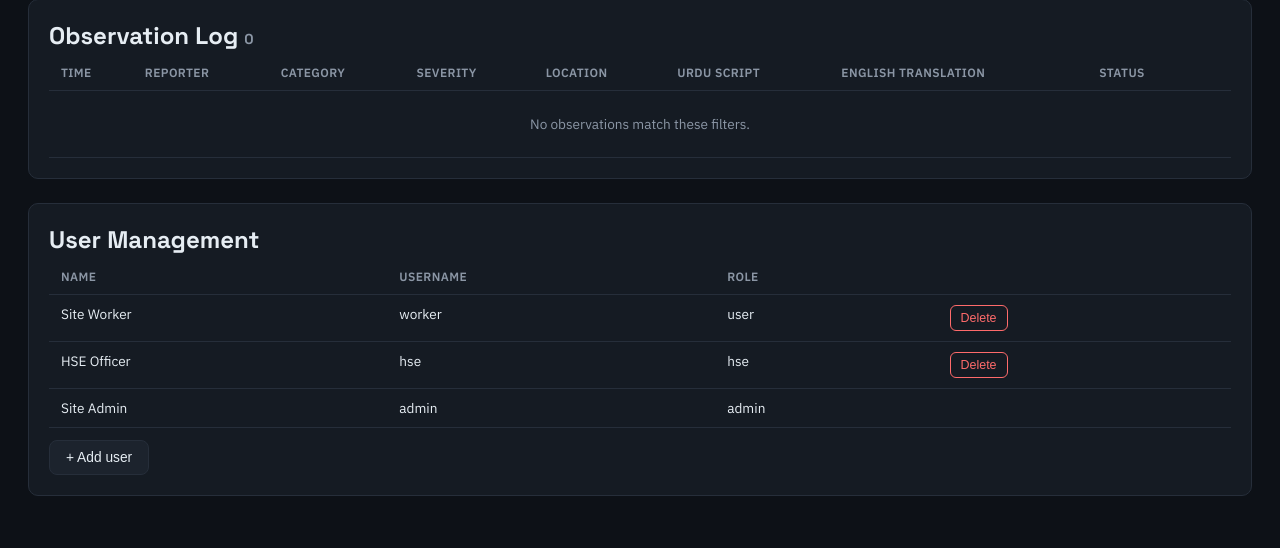
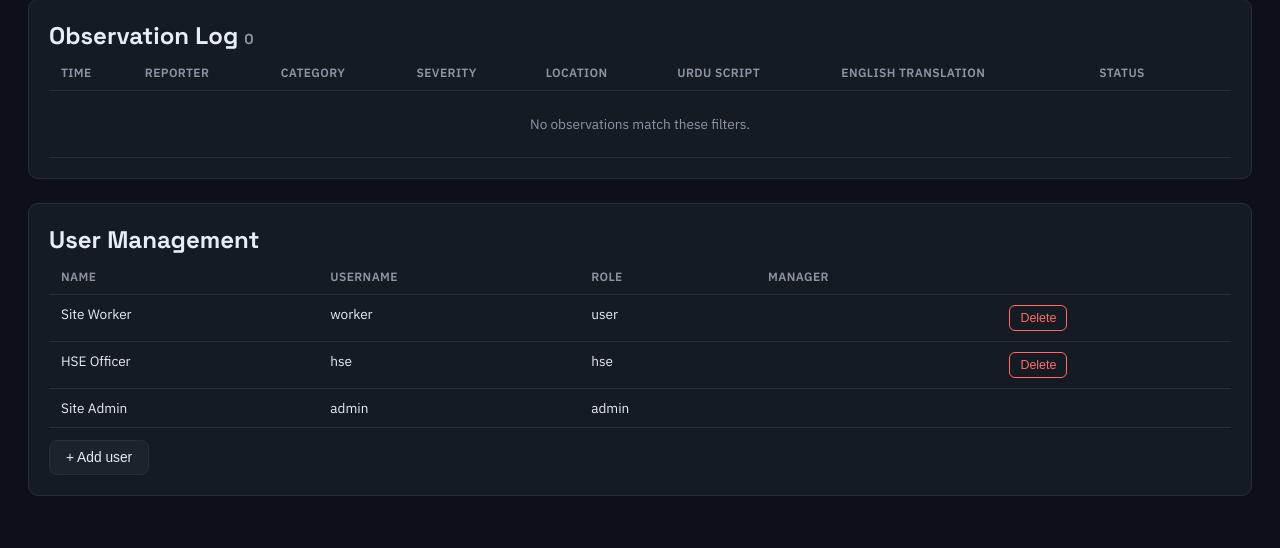
Before and after one commit to Sanaafzal98/Bolo-Safety-, a Flask app: page /admin in a window 1280 px wide. Shown: the part 1319-1867 px from the top of the page. Run offline with Flask 3, Linux system fonts and the light colour scheme; a user stored in the database is signed in; data that the repository does not hold is empty.

Commit message:
Update _dashboard_body.html

```diff
--- a/templates/_dashboard_body.html
+++ b/templates/_dashboard_body.html
@@ -2,7 +2,7 @@
 
   <div class="dash-header">
     <div>
-      <h1>Bolo Safety Overview</h1>
+      <h1>{% if role == 'manager' %}{{ current_user.manager_name }}'s Observations{% else %}Bolo Safety Overview{% endif %}</h1>
       <p class="muted" id="obs-count-label">Loading observations…</p>
     </div>
     <div class="dash-actions">
@@ -62,11 +62,11 @@
   <div class="log-card">
     <h2>User Management</h2>
     <table class="log-table">
-      <thead><tr><th>Name</th><th>Username</th><th>Role</th><th></th></tr></thead>
+      <thead><tr><th>Name</th><th>Username</th><th>Role</th><th>Manager</th><th></th></tr></thead>
       <tbody>
         {% for u in users %}
         <tr>
-          <td>{{ u.name }}</td><td>{{ u.username }}</td><td>{{ u.role }}</td>
+          <td>{{ u.name }}</td><td>{{ u.username }}</td><td>{{ u.role }}</td><td>{{ u.manager_name or '' }}</td>
           <td>{% if u.id != current_user.id %}<button class="btn-danger-sm" onclick="deleteUser({{ u.id }})">Delete</button>{% endif %}</td>
         </tr>
         {% endfor %}
@@ -87,7 +87,9 @@
     <select id="edit-category"><option>Unsafe Act</option><option>Unsafe Condition</option><option>Near Miss</option><option>LTI</option></select>
     <label>Severity</label>
     <select id="edit-severity"><option>High</option><option>Medium</option><option>Low</option><option>Not specified</option></select>
+    {% if role != 'manager' %}
     <label>Location</label><input id="edit-location" type="text">
+    {% endif %}
     <label>Status</label>
     <select id="edit-status"><option>pending</option><option>reviewed</option><option>closed</option></select>
     <div class="modal-actions">
@@ -124,7 +126,18 @@
     <label>Username</label><input id="new-user-username" type="text">
     <label>Password</label><input id="new-user-password" type="text" value="changeme123">
     <label>Role</label>
-    <select id="new-user-role"><option value="user">User</option><option value="hse">HSE</option><option value="admin">Admin</option></select>
+    <select id="new-user-role">
+      <option value="user">User</option>
+      <option value="hse">HSE</option>
+      <option value="manager">Manager</option>
+      <option value="admin">Admin</option>
+    </select>
+    <div id="new-user-manager-row" style="display:none;">
+      <label>Assigned manager (which department dashboard)</label>
+      <select id="new-user-manager-name">
+        {% for m in managers %}<option value="{{ m }}">{{ m }}</option>{% endfor %}
+      </select>
+    </div>
     <div class="modal-actions">
       <button id="new-user-cancel-btn" class="btn-ghost">Cancel</button>
       <button id="new-user-save-btn" class="btn-primary">Create user</button>
```
